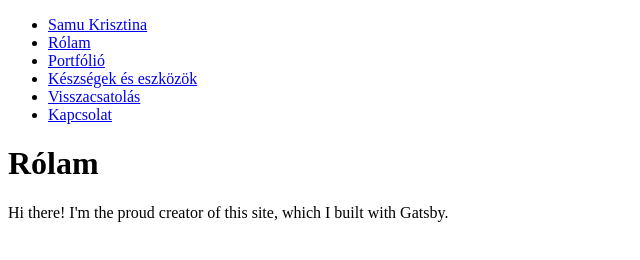
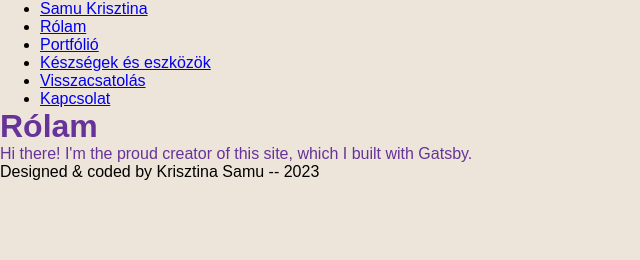
Before and after one commit to KrisztinaSamu/wrongkrisztinasamu_portfolio_react, a Gatsby site: page /about in a window 1280 px wide. Shown: the whole page, without its empty margins (0-640 px from the left). Built offline with nearby package versions, Linux system fonts and the light colour scheme; Gatsby itself is replaced by a stand-in of ours.

Commit message:
add gatsby-plugin-image

```diff
--- a/gatsby-config.js
+++ b/gatsby-config.js
@@ -5,5 +5,8 @@ module.exports = {
   siteMetadata: {
     siteUrl: `https://www.yourdomain.tld`,
   },
-  plugins: [],
+  plugins: [
+    "gatsby-plugin-image",
+    "gatsby-plugin-sharp",
+  ],
 }
--- a/package.json
+++ b/package.json
@@ -16,6 +16,9 @@
   },
   "dependencies": {
     "gatsby": "^5.12.4",
+    "gatsby-plugin-image": "^3.12.0",
+    "gatsby-plugin-sharp": "^5.12.0",
+    "gatsby-source-filesystem": "^5.12.0",
     "react": "^18.2.0",
     "react-dom": "^18.2.0"
   }
--- a/src/components/layout.js
+++ b/src/components/layout.js
@@ -1,25 +1,59 @@
-import * as React from 'react'
-import { Link } from 'gatsby'
+import * as React from "react";
+import { Link } from "gatsby";
+import {
+  container,
+  heading,
+  navLinks,
+  navLinkItem,
+  navLinkText,
+} from "./layout.module.css";
 
 const Layout = ({ pageTitle, children }) => {
   return (
-    <div>
+    <div className={container}>
       <nav>
-        <ul>
-          <li><Link to="/">Samu Krisztina</Link></li>
-          <li><Link to="/about">Rólam</Link></li>
-          <li><Link to="/portfolio">Portfólió</Link></li>
-          <li><Link to="/skills_and_tools">Készségek és eszközök</Link></li>
-          <li><Link to="/feedback">Visszacsatolás</Link></li>
-          <li><Link to="/contact">Kapcsolat</Link></li>
+        <ul className={navLinks}>
+          <li className={navLinkItem}>
+            <Link to="/" className={navLinkText}>
+              Samu Krisztina
+            </Link>
+          </li>
+          <li className={navLinkItem}>
+            <Link to="/about" className={navLinkText}>
+              Rólam
+            </Link>
+          </li>
+          <li className={navLinkItem}>
+            <Link to="/portfolio" className={navLinkText}>
+              Portfólió
+            </Link>
+          </li>
+          <li className={navLinkItem}>
+            <Link to="/skills_and_tools" className={navLinkText}>
+              Készségek és eszközök
+            </Link>
+          </li>
+          <li className={navLinkItem}>
+            <Link to="/feedback" className={navLinkText}>
+              Visszacsatolás
+            </Link>
+          </li>
+          <li className={navLinkItem}>
+            <Link to="/contact" className={navLinkText}>
+              Kapcsolat
+            </Link>
+          </li>
         </ul>
       </nav>
-      <main>
+      <main className={heading}>
         <h1>{pageTitle}</h1>
         {children}
       </main>
+      <footer>
+        <p>Designed & coded by Krisztina Samu -- 2023</p>
+      </footer>
     </div>
-  )
-}
+  );
+};
 
-export default Layout
+export default Layout;
--- /dev/null
+++ b/src/components/layout.module.css
@@ -0,0 +1,27 @@
+* {
+  margin: 0;
+  box-sizing: border-box;
+}
+
+.container {
+  margin: auto;
+  max-width: auto;
+  height: 100vh;
+  font-family: sans-serif;
+  background-color: #ede5da;
+}
+
+.heading {
+  color: rebeccapurple;
+}
+.nav-links {
+  display: flex;
+  list-style: none;
+  padding-left: 0;
+}
+.nav-link-item {
+  padding-right: 2rem;
+}
+.nav-link-text {
+  color: black;
+}
--- a/src/pages/about.js
+++ b/src/pages/about.js
@@ -12,7 +12,7 @@ const AboutPage = () => {
 export const Head = () => (
   <>
     <title>Rólam</title>
-    <meta name="description" content="Your description" />
+    <meta name="description" content="Samu Krisztina portfólió oldalának rólam oldala" />
   </>
 );
 
--- a/src/pages/contact.js
+++ b/src/pages/contact.js
@@ -16,4 +16,4 @@ export const Head = () => (
   </>
 );
 
-export default ContactPage;
+export default ContactPage
--- a/src/pages/feedback.js
+++ b/src/pages/feedback.js
@@ -16,4 +16,4 @@ export const Head = () => (
   </>
 );
 
-export default FeedbackPage;
+export default FeedbackPage
--- a/src/pages/index.js
+++ b/src/pages/index.js
@@ -1,11 +1,17 @@
 import * as React from 'react'
 import Layout from '../components/layout'
+import { StaticImage } from 'gatsby-plugin-image'
+
 
 const IndexPage = () => {
   return (
     <Layout pageTitle="Samu Krisztina">
 
       <p>I'm making this by following the Gatsby Tutorial.</p>
+      <StaticImage
+        alt="My photo"
+        src="../images/my.png"
+      />
     </Layout>
   );
 };
--- a/src/pages/portfolio.js
+++ b/src/pages/portfolio.js
@@ -16,4 +16,4 @@ export const Head = () => (
   </>
 );
 
-export default PortfolioPage;
+export default PortfolioPage
--- a/src/pages/skills_and_tools.js
+++ b/src/pages/skills_and_tools.js
@@ -16,4 +16,4 @@ export const Head = () => (
   </>
 );
 
-export default Skills_and_toolsPage;
+export default Skills_and_toolsPage
```
Also changed, not shown: src/images/my.png (added), 1 other file.
